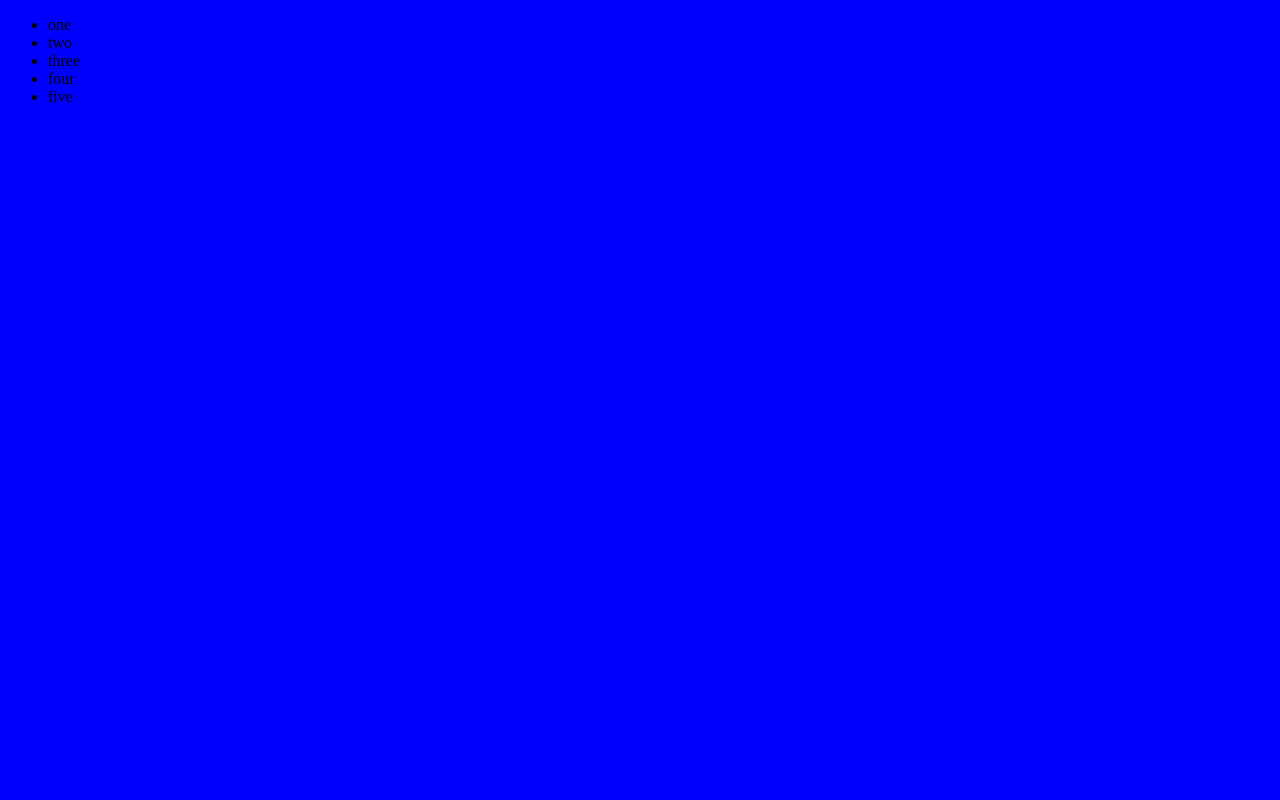
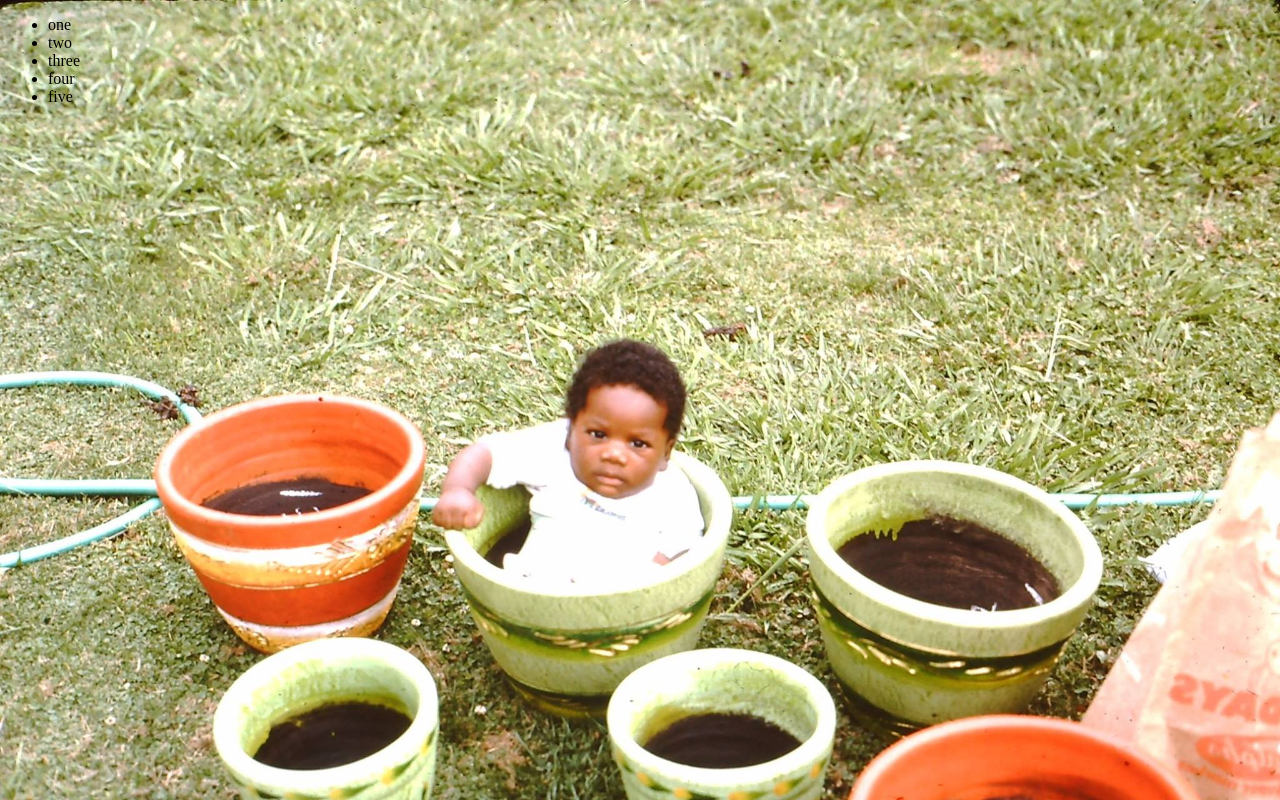
Before and after one commit to larissafaller/Sixthclass, a plain HTML site: page www.sixthclass.dev/index.html in a window 1280 px wide. Drawn offline with Linux system fonts and the light colour scheme.

Commit message:
Add background image
Jarv in  a pot and green background.

```diff
--- /dev/null
+++ b/www.sixthclass.dev/css/style.css
@@ -0,0 +1,4 @@
+body {
+	background: url('/img/jarvinapot.jpg') green no-repeat;
+	background-size: cover;
+}
--- a/www.sixthclass.dev/index.html
+++ b/www.sixthclass.dev/index.html
@@ -2,7 +2,7 @@
 <html>
 <head>
     <title>Sixth Class</title>
-    <link rel="stylesheet" href="style.css">
+    <link rel="stylesheet" href="/css/style.css">
 </head>
 <body>
 <div>
--- a/www.sixthclass.dev/style.css
+++ /dev/null
@@ -1,3 +0,0 @@
-body {
-	background: blue;
-}
```
Also changed, not shown: www.sixthclass.dev/img/jarvinapot.jpg (added).
